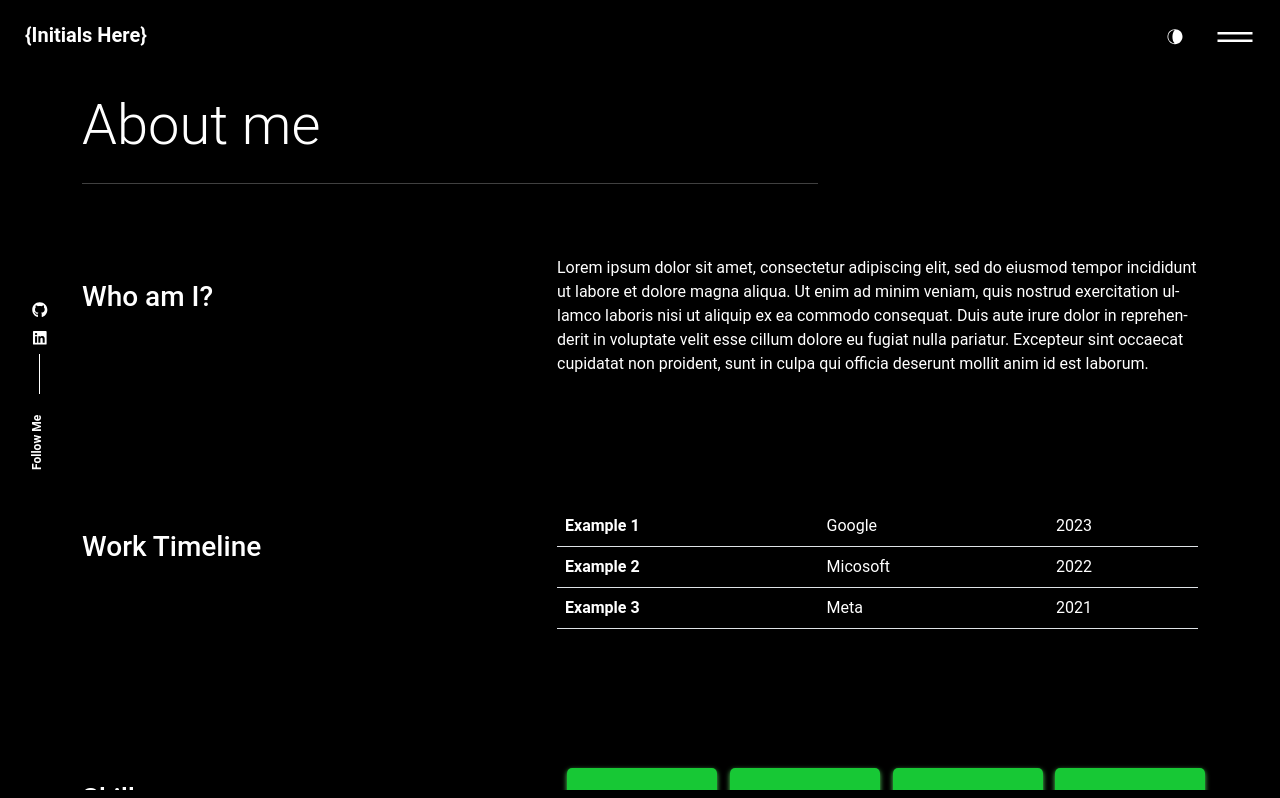
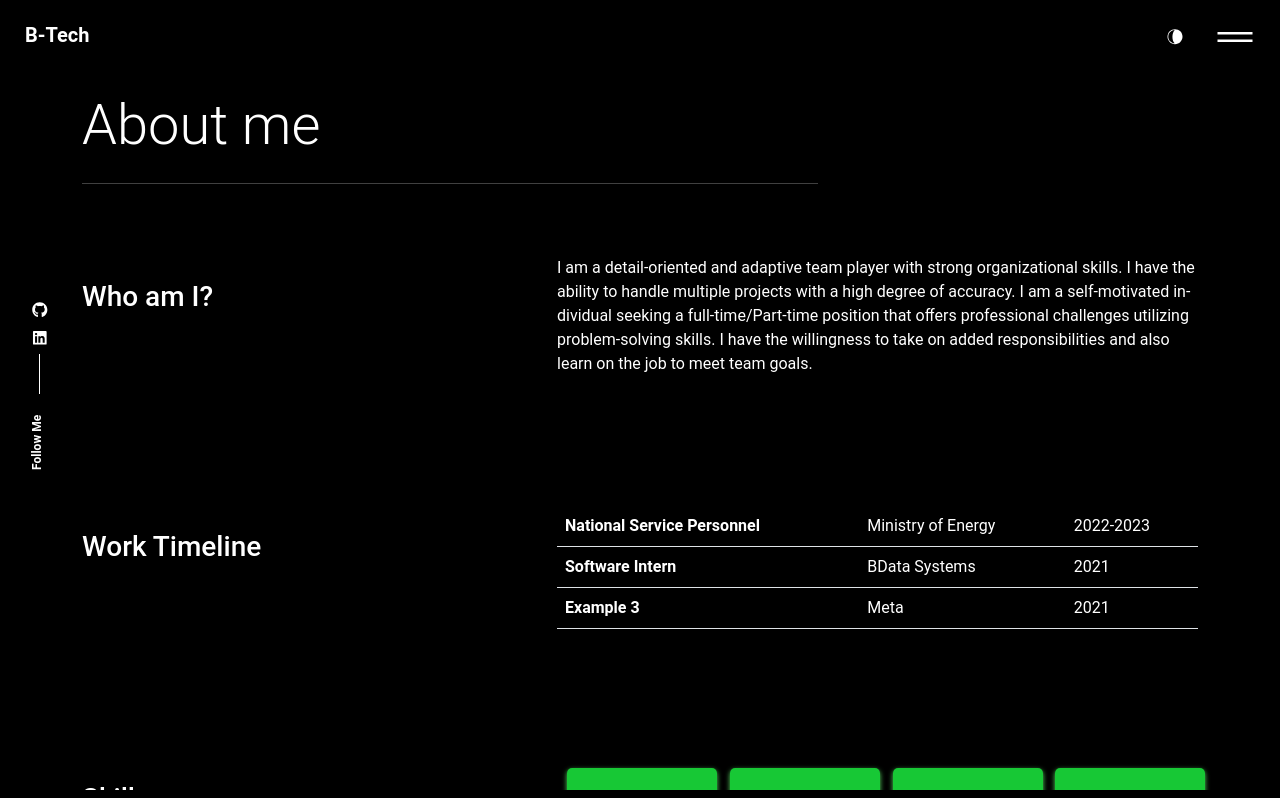
Before and after one commit to Aquarius-blake/portfolio, a React (Create React App) app: page /about in a window 1280 px wide. Shown: the top 798 px of the page. Built offline with nearby package versions, Linux system fonts and the light colour scheme.

Commit message:
build(deps): update package.json, content_option.js and yarn.lock

```diff
--- a/package.json
+++ b/package.json
@@ -5,6 +5,7 @@
     "dependencies": {
         "bootstrap": "^5.2.3",
         "emailjs-com": "^3.2.0",
+        "gh-pages": "^6.0.0",
         "react": "^18.2.0",
         "react-bootstrap": "^2.7.0",
         "react-dom": "^18.2.0",
--- a/src/content_option.js
+++ b/src/content_option.js
@@ -1,17 +1,17 @@
-const logotext = "{Initials Here}";
+const logotext = "B-Tech";
 const meta = {
-    title: "{Aquarius Blake}",
-    description: "I'm {Aquarius Blake}, a technologist and cybersecurity enthuist.",
+    title: "Aquarius Blake",
+    description: "I'm Aquarius Blake, a technologist and cybersecurity enthuist.",
 };
 
 const introdata = {
-    title: "Hi, I'm {Aquarius Blake}",
+    title: "Hi, I'm Aquarius Blake",
     animated: {
         first: "Technologist",
         second: "Visionary",
-        third: "Ethical Hacker",
+        third: "Data Analyst",
         fourth: "Programmer",
-        fifth: "Malware Developer",
+        fifth: "Software Developer",
         sixth: "Analyst",
         // add more if you'd like but make sure to update /src/pages/home/index.js Line 29
     },
@@ -21,17 +21,17 @@ const introdata = {
 
 const dataabout = {
     title: "Who am I?",
-    aboutme: "Lorem ipsum dolor sit amet, consectetur adipiscing elit, sed do eiusmod tempor incididunt ut labore et dolore magna aliqua. Ut enim ad minim veniam, quis nostrud exercitation ullamco laboris nisi ut aliquip ex ea commodo consequat. Duis aute irure dolor in reprehenderit in voluptate velit esse cillum dolore eu fugiat nulla pariatur. Excepteur sint occaecat cupidatat non proident, sunt in culpa qui officia deserunt mollit anim id est laborum.",
+    aboutme: "I am a detail-oriented and adaptive team player with strong organizational skills. I have the ability to handle multiple projects with a high degree of accuracy. I am a self-motivated individual seeking a full-time/Part-time position that oﬀers professional challenges utilizing problem-solving skills. I have the willingness to take on added responsibilities and also learn on the job to meet team goals.",
 };
 const worktimeline = [{
-        jobtitle: "Example 1",
-        where: "Google",
-        date: "2023",
+        jobtitle: "National Service Personnel",
+        where: "Ministry of Energy",
+        date: "2022-2023",
     },
     {
-        jobtitle: "Example 2",
-        where: "Micosoft",
-        date: "2022",
+        jobtitle: "Software Intern",
+        where: "BData Systems",
+        date: "2021",
     },
     {
         jobtitle: "Example 3",
@@ -53,7 +53,7 @@ const skills = [{
     },
 
     {
-        name: "Bash",
+        name: "Dart/Flutter",
     },
 
     {
```
Also changed, not shown: 1 other file (tests, documents, lock files or other folders).
